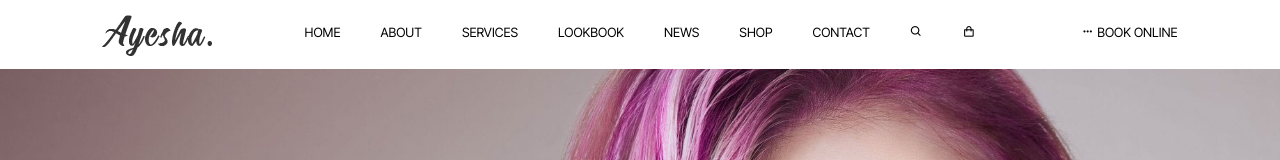
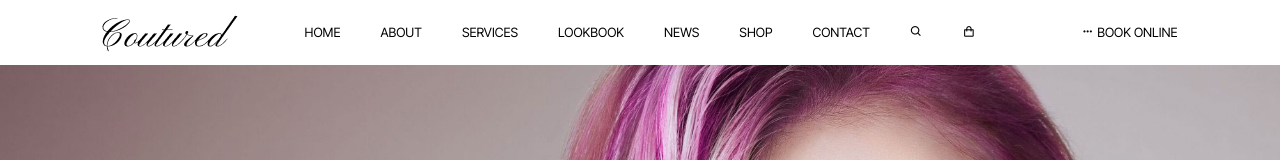
Before and after one commit to Nimero09/Hair-Salon-Website, a plain HTML site: page index.html in a window 1280 px wide. Shown: the top 160 px of the page. Drawn offline with nearby package versions, Linux system fonts and the light colour scheme.

Commit message:
new logo

```diff
--- a/index.html
+++ b/index.html
@@ -13,7 +13,7 @@
 <body>
     <header class="clearfix">
         <a href="#">
-            <img src="assets/img/dark_logo.png" alt="salon-logo">
+            <img src="assets/img/Coutured.png" alt="salon-logo">
         </a>
         <i class='bx bx-menu'></i>
         <nav>
```
Also changed, not shown: assets/img/Coutured.png (added).
